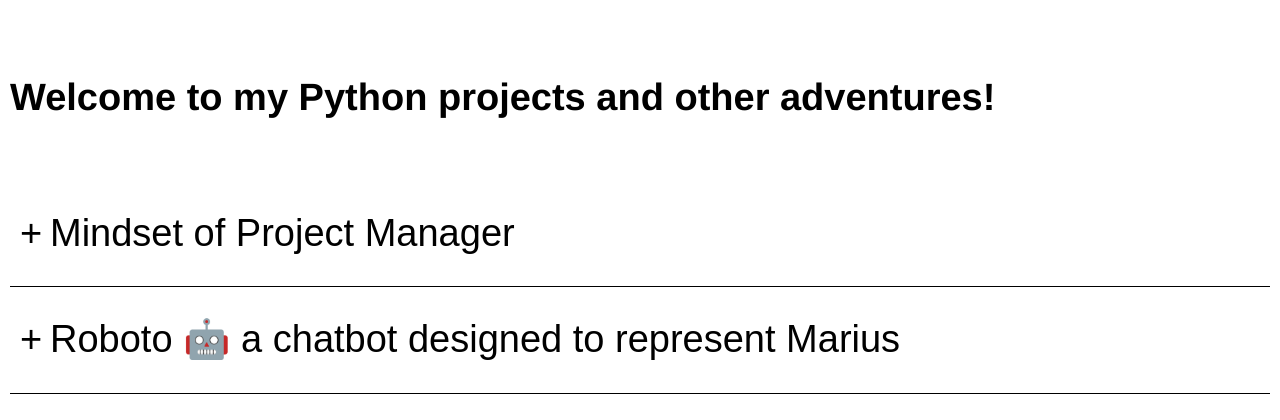
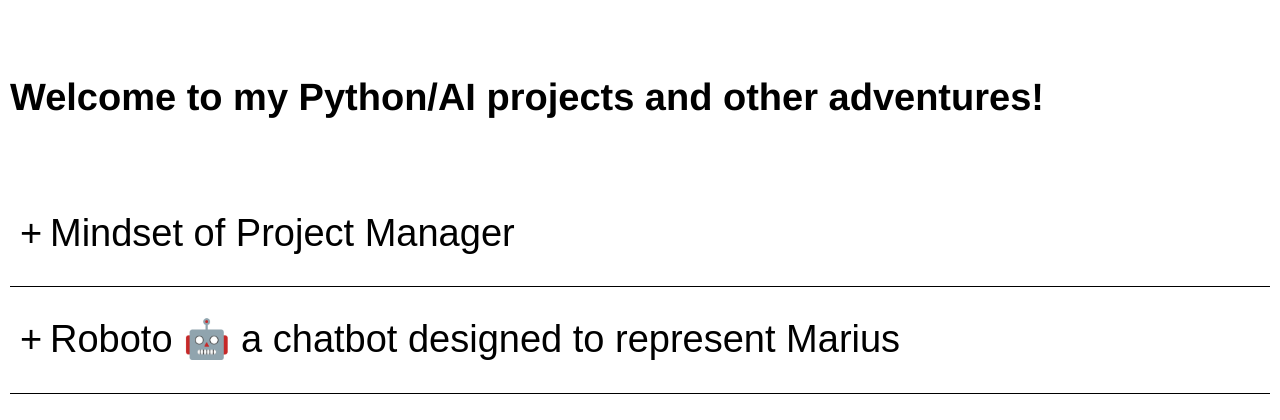
Before and after one commit to motomario/PortfolioWeb, a Django app: page /portfolio/ in a window 1280 px wide. Shown: the top 420 px of the page. Run offline with Django 4.2, Linux system fonts and the light colour scheme.

```diff
--- a/portfolio/templates/portfolio/index.html
+++ b/portfolio/templates/portfolio/index.html
@@ -325,7 +325,7 @@
                 </div>
                 <div class="bee-block bee-block-2 bee-heading">
                     <h1 style="color:#000000;direction:ltr;font-family:&#39;Helvetica Neue&#39;, Helvetica, Arial, sans-serif;font-size:38px;font-weight:700;letter-spacing:normal;line-height:120%;text-align:left;margin-top:0;margin-bottom:0;">
-                        <span class="tinyMce-placeholder">Welcome to my Python projects and other adventures!</span>
+                        <span class="tinyMce-placeholder">Welcome to my Python/AI projects and other adventures!</span>
                     </h1>
                 </div>
                 <div class="bee-block bee-block-3 bee-spacer">
@@ -336,7 +336,7 @@
                         Mindset of Project Manager <span class="dropdown-icon"></span></h1>
                 </div>
                 <div class="dropdown-content" style="display: none;">
-                    <p>Currently, I am dedicating myself to preparing for the PMP (Project Management Professional) exam. To enhance my retention of the material, I'm systematically capturing the key principles underlying the mindset of an effective Project Manager. I'm still in the process and this will be produced shortly...</p>
+                    <p>Currently, I am dedicating myself to preparing for the PMP (Project Management Professional) exam. To enhance my retention of the material, I'm systematically capturing the key principles underlying the mindset of an effective Project Manager. I'm still in the process and article will be produced shortly...</p>
 
                 </div>
                 <div class="bee-block bee-block-5 bee-divider">
```
